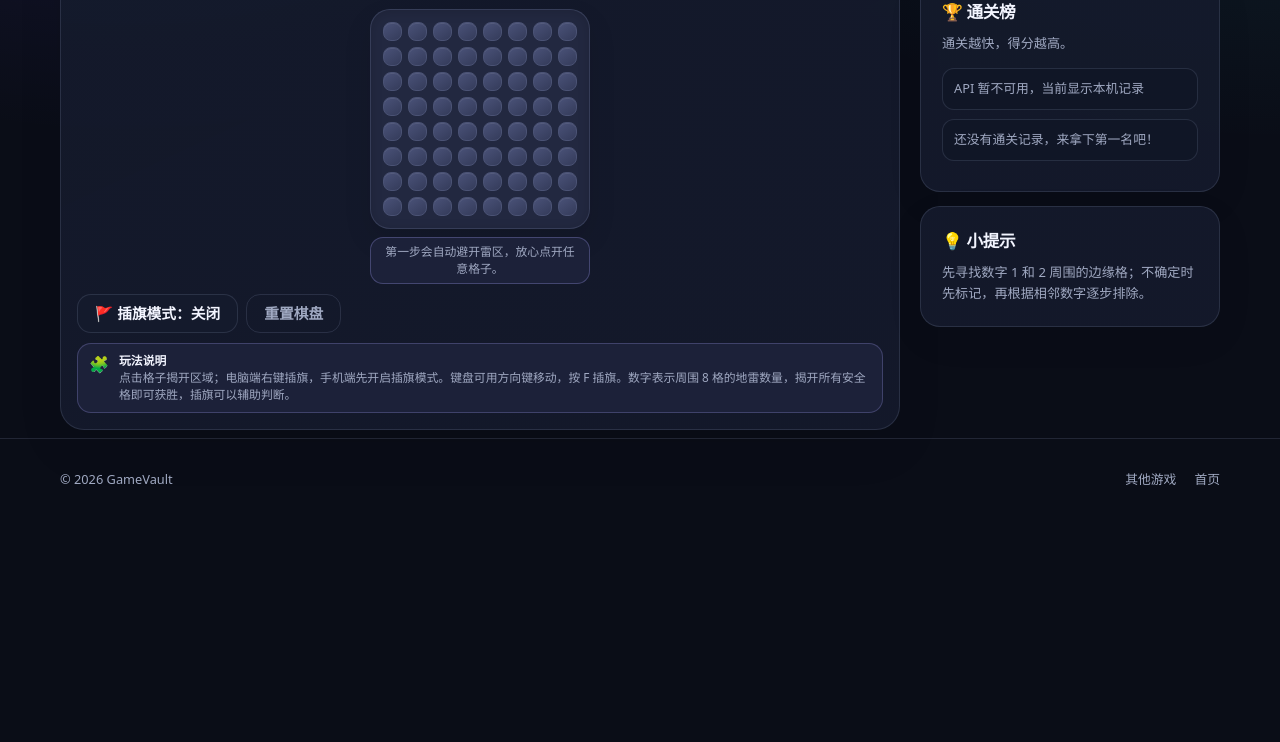
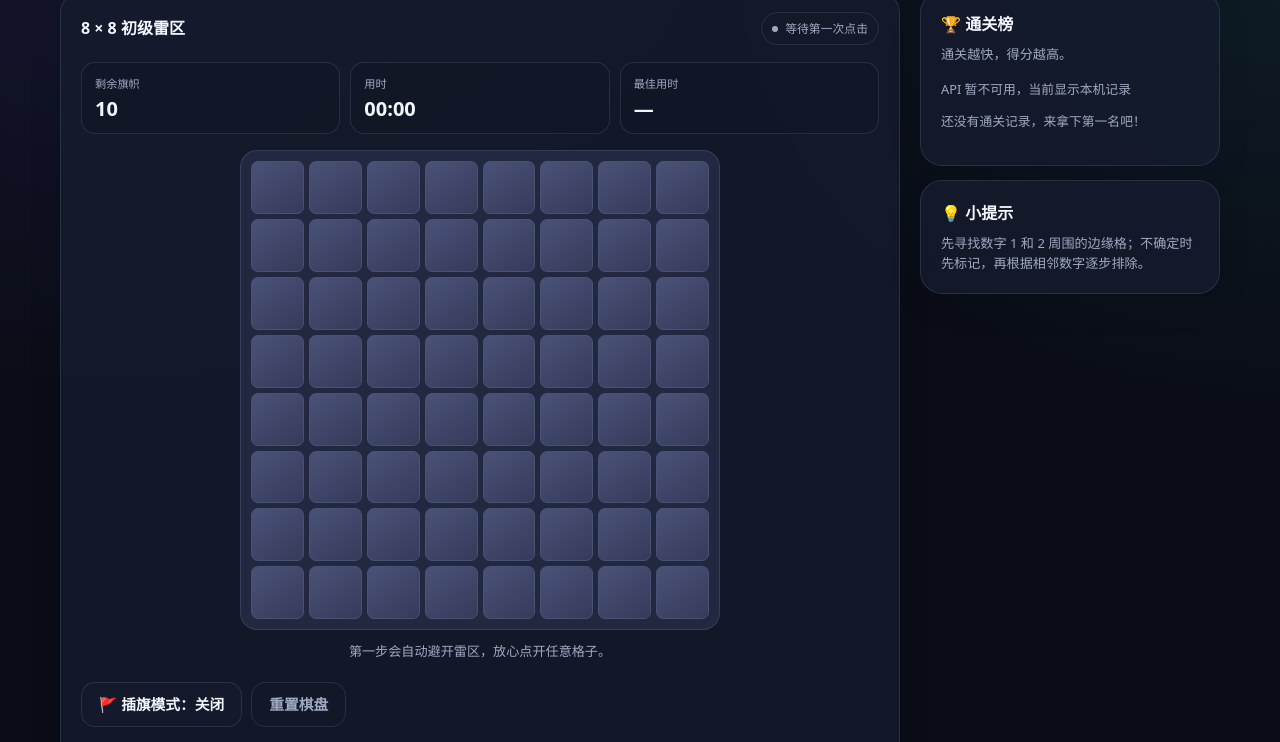
Before and after one commit to CaulKerMin/GameVault, a website: page frontend/games/minesweeper/index.html in a window 1280 px wide. Shown: the part 321-1063 px from the top of the page. Before the commit the page ends 842 px from the top, so only its background shows below. Drawn offline with Linux system fonts and the light colour scheme; no server answers.

Commit message:
fix(ui): restore original game surfaces and square boards

```diff
--- a/frontend/games/minesweeper/index.html
+++ b/frontend/games/minesweeper/index.html
@@ -2,11 +2,11 @@
 <html lang="zh-CN" data-theme="dark">
 <head>
   <meta charset="utf-8"><meta name="viewport" content="width=device-width, initial-scale=1">
-  <meta name="theme-color" content="#0a0d17"><meta name="gamevault-ui-version" content="2.6.6"><meta name="description" content="玩扫雷小游戏，用数字推理并避开地雷。">
+  <meta name="theme-color" content="#0a0d17"><meta name="gamevault-ui-version" content="2.6.7"><meta name="description" content="玩扫雷小游戏，用数字推理并避开地雷。">
   <title>扫雷 — GameVault</title>
   <link rel="stylesheet" href="../../assets/css/styles.css">
   <link rel="stylesheet" href="../../assets/css/responsive-stage3.css">
-  <link rel="stylesheet" href="../../assets/css/game-stage4.css?v=2.6.6">
+  <link rel="stylesheet" href="../../assets/css/game-layout-stage6.css?v=2.6.7">
   <script src="../../assets/js/config.js" defer></script><script src="../../assets/js/api.js" defer></script><script src="../../assets/js/common.js" defer></script><script src="logic.js" defer></script><script src="game.js" defer></script>
 </head>
 <body data-game="minesweeper">
```
